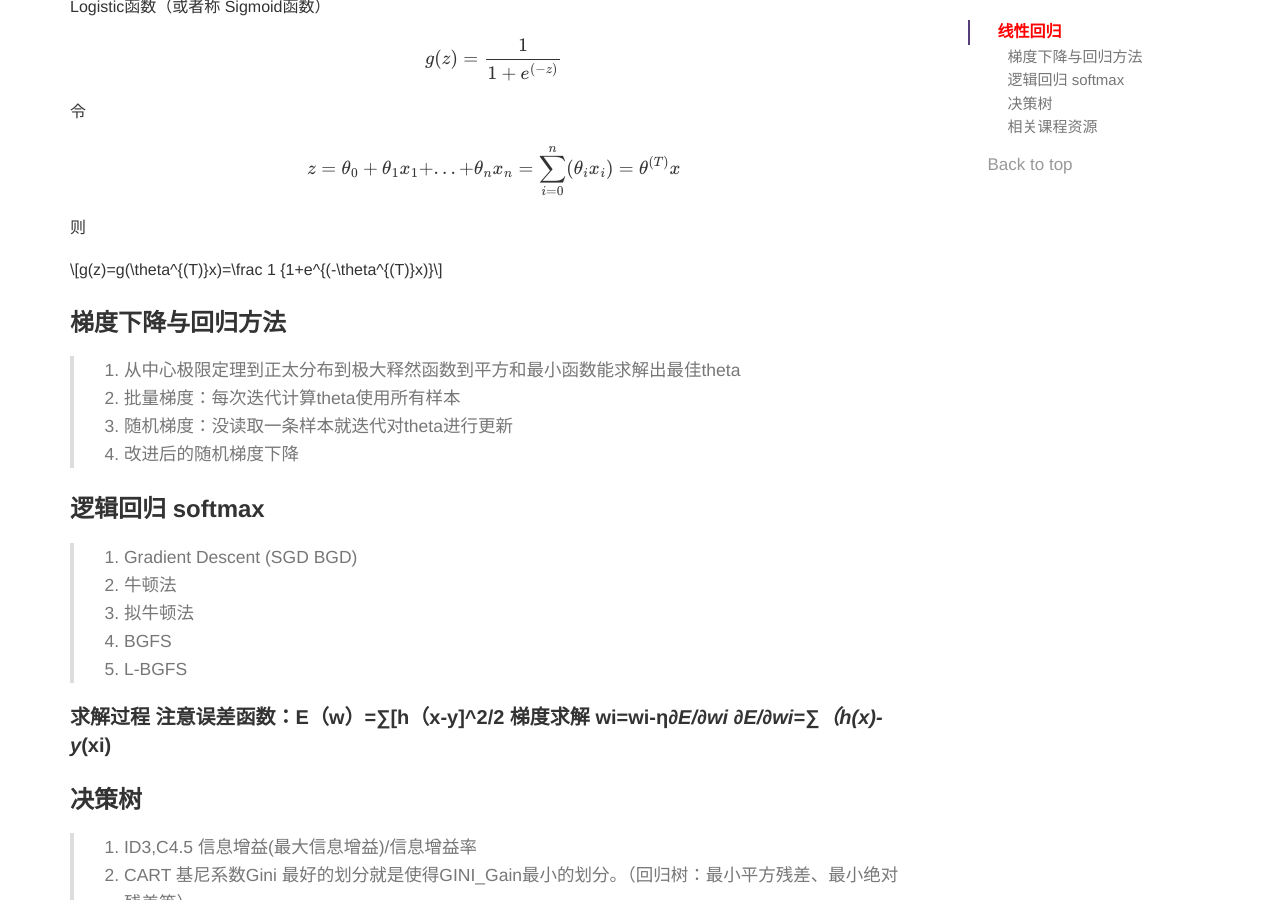
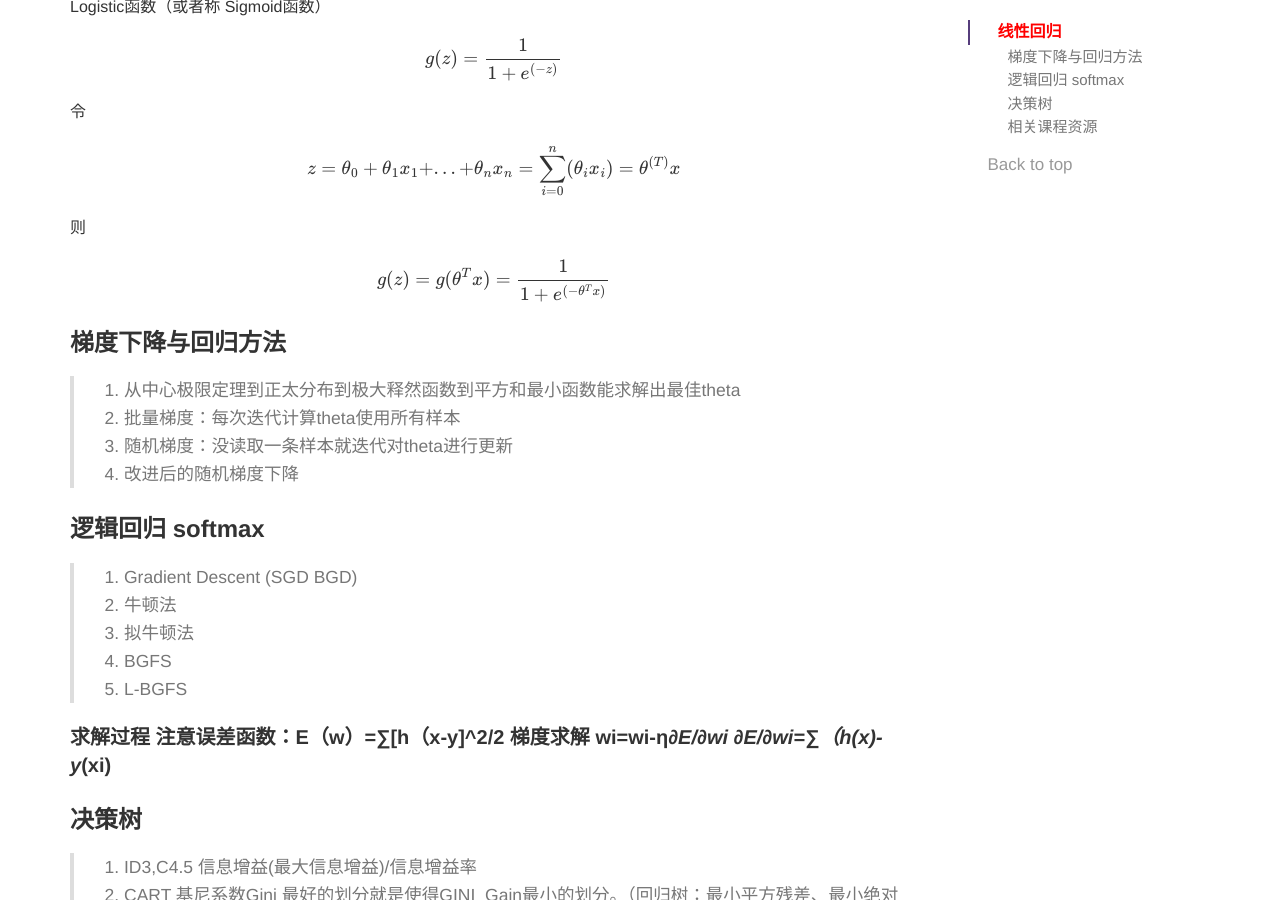
Before and after one commit to luyee/2pc.github.io, a Jekyll site: the page built from _posts/datascience/2015-06-13-ML.md, in a window 1280 px wide and 900 px high, scrolled down 1922 px. Built offline with Jekyll 4.4.1, drawn with Linux system fonts in a browser that asks for light colours; formulas are drawn with MathJax 3; comment, search, counter and statistics services are not loaded.

Commit message:
Update 2015-06-13-ML.md

```diff
--- a/_posts/datascience/2015-06-13-ML.md
+++ b/_posts/datascience/2015-06-13-ML.md
@@ -129,7 +129,7 @@ $$
 则
 
 $$
-g(z)=g(\theta^{(T)}x)=\frac 1 {1+e^{(-\theta^{(T)}x)}
+g(z)=g(\theta^{T}x)=\frac 1 {1+e^{(-\theta^{T}x)}}
 $$
 
 
```
